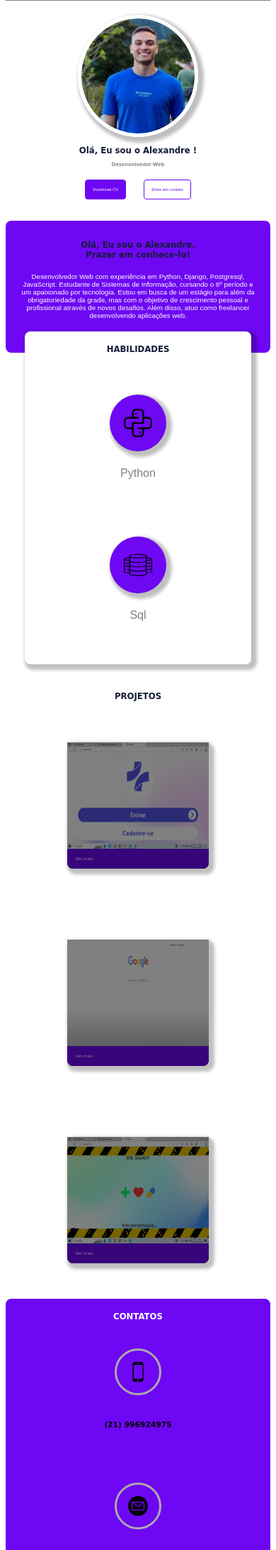
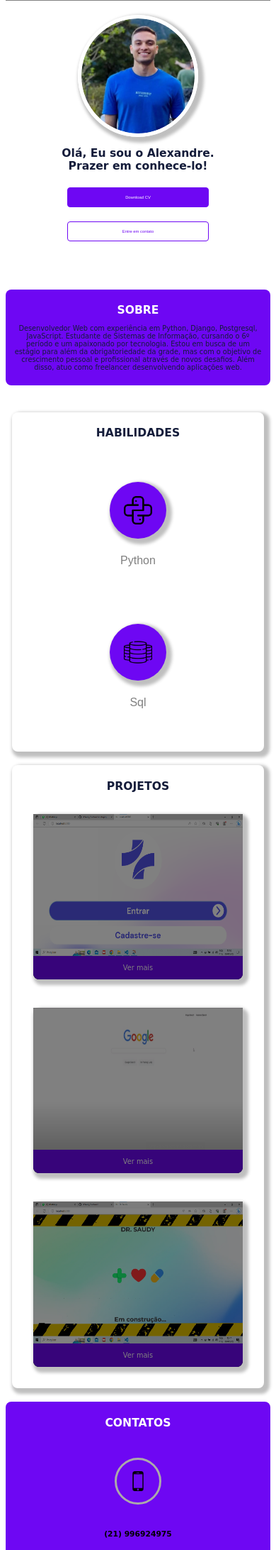
Before and after one commit to alexandrecruzdev/portfolio_dev, a Django app: page / in a window 390 px wide. Shown: the part 56-2240 px from the top of the page at 71% size. Run offline with Django 4.2, Linux system fonts and the light colour scheme; data comes from the database, SQL or seed files in the repository; some web fonts are replaced.

Commit message:
ajuste responsividade

```diff
--- a/portfolio/portfolio_app/static/css/style.css
+++ b/portfolio/portfolio_app/static/css/style.css
@@ -71,6 +71,7 @@ margin:10px;
     border: 1px solid white;
     border-radius:8px;
     max-width: 300px;
+    color:#141C3A
 }
 
 #menu_container ul li:hover {
@@ -86,19 +87,27 @@ margin:10px;
 }
 
 h1 {
-    font-size:3vw;
+    font-size:4vw;
     color:#141C3A;
 
 }
 h2 {
-    font-size:2.5vw;
+    font-size:3.5vw;
     font-weight: thin;
+    color:#141C3A;
+
 }
+
+p {
+    color:#141C3A;
+    font-size:1.5vw;
+
+}
+
 h3 {
-    color:gray;
     font-weight: thin;
-
-    font-size:2vw;
+    color:#141C3A;
+    font-size:3vw;
     font-weight: thin;
     font-family: Arial, Helvetica, sans-serif;
 }
@@ -135,6 +144,8 @@ h3 {
     font-size: 1.5vw;
     transition: 0.1s;
     margin: 10px;
+    width: 200px;
+
 }
 
 .btn_vazio {
@@ -146,6 +157,7 @@ h3 {
     font-size: 1.5vw;
     transition: 0.1s;
     margin: 10px;
+    width: 200px;
 
 
 }
@@ -157,7 +169,7 @@ h3 {
     border-bottom-right-radius: 8px;
     color:white;
     padding: 10px;
-    font-size: 1.5vw;
+    font-size: 2.5vw;
 
 }
 
@@ -169,7 +181,7 @@ h3 {
     border-bottom-right-radius: 8px;
     color:white;
     padding: 10px;
-    font-size: 1.5vw;
+    font-size: 2.5vw;
 
 }
 
@@ -220,9 +232,8 @@ h3 {
 
 #container_habilidades {
     position: relative;
-    width: 80%;
+    width: 90%;
     margin: auto;
-    top: -30px;
     background: #FFFFFF;
     box-shadow: 4px 4px 4px 4px rgba(0, 0, 0, 0.25);
     border-radius: 8px;
@@ -288,27 +299,25 @@ justify-items: center;
 }
 
 #container_projetos {
-    display: flex;
-    flex-direction: column;
-    align-items: center;
-    justify-items:center;
-    justify-content: center;
+    position: relative;
+    width: 90%;
+    margin: auto;
+    background: #FFFFFF;
+    box-shadow: 4px 4px 4px 4px rgba(0, 0, 0, 0.25);
+    border-radius: 8px;
+    text-align: center;
+    padding: 10px;
+
 }
 
 .container_projeto_window {
-display: flex;
-justify-items: center;
-justify-content: center;
-align-items: center;
-max-width: 80%;
-flex-wrap: wrap;
+   display: flex;
+   flex-wrap: wrap;
+   justify-content: center;
 }
 
 .projeto_window {
-    margin:10px;
-    /* width: 298px;
-    height: 150px; */
-    /* border:4px solid #141C3A; */
+    margin:20px;
     background: #141C3A;
     display: flex;
     flex-direction: column;
@@ -316,14 +325,12 @@ flex-wrap: wrap;
     box-shadow: 4px 4px 4px 4px rgba(0, 0, 0, 0.25);
     filter: brightness(50%);
     transition: 0.1s;
-    margin:50px;
-    max-width: 90%;
 
 
 }
 
 .projeto_window:hover {
-    margin:10px;
+    margin:20px;
     /* width: 298px;
     height: 150px; */
     /* border:4px solid #141C3A; */
@@ -334,8 +341,6 @@ flex-wrap: wrap;
     box-shadow: 4px 4px 4px 4px rgba(0, 0, 0, 0.25);
     filter: brightness(100%);
     transform: scale(1.1);
-    margin:50px;
-    max-width: 90%;
 
 
 }
@@ -364,6 +369,7 @@ margin: 10px;
     text-align: center;
     padding: 10px;
     border-radius: 8px;
+    justify-content: center;
 
 }
 
--- a/portfolio/portfolio_app/templates/index.html
+++ b/portfolio/portfolio_app/templates/index.html
@@ -40,8 +40,7 @@
     <div id="home_container">
         <div id="perfil">
             <img src="{% static 'img/me.png' %}" style="border:5px solid white; border-radius: 50%;box-shadow: 4px 4px 4px 4px rgba(0, 0, 0, 0.25);">
-            <h1>Olá, Eu sou o Alexandre !</h1>
-            <h3>Desenvolvedor Web</h3>
+            <h1>Olá, Eu sou o Alexandre. <br> Prazer em conhece-lo!</h1>
         </div>
         <div id="container_button">
             <a href="../static/img/Alexandre Cruz - Currículo.pdf" download>
@@ -52,16 +51,20 @@
             </a>
         </div>
     </div>
+    <br><br>
+    <div id="container_contatos">
+        <h1 style="color:white;">SOBRE</h1>
 
-    <div id="container_sobre">
-        <h1>Olá, Eu sou o Alexandre. <br> Prazer em conhece-lo!</h1>
-        <p>Desenvolvedor Web com experiência em Python, Django, Postgresql, JavaScript.
+        <p style="font-size: 2.5vw;">Desenvolvedor Web com experiência em Python, Django, Postgresql, JavaScript.
             Estudante de Sistemas de Informação, cursando o 6º período e um apaixonado por tecnologia.
             Estou em busca de um estágio para além da obrigatoriedade da grade,
             mas com o objetivo de crescimento pessoal e profissional através de novos desafios.
             Além disso, atuo como freelancer desenvolvendo aplicações web.
             </p>
+
+
     </div>
+    <br><br>
     <div id="container_habilidades">
         <h1>HABILIDADES</h1>
         <div class="container_cards">
@@ -76,19 +79,19 @@
             {% endfor %}
         </div>
     </div>
-
+<br>
     <div id="container_projetos">
         <h1>PROJETOS</h1>
-        {% for projeto in projetos %}
         <div class="container_projeto_window">
-            <div class="projeto_window" >
-                <img src="../../media/{{projeto.imagem}}" width="298px" height="150px">
-                <a href="{{projeto.url}}" class="btn_cheio_projeto_window">Ver mais</a>
-            </div>
+            {% for projeto in projetos %}
+                <div class="projeto_window" >
+                    <img src="../../media/{{projeto.imagem}}" width="498vw" height="200vw">
+                    <a href="{{projeto.url}}" class="btn_cheio_projeto_window">Ver mais</a>
+                </div>
+            {% endfor %}
         </div>
-        {% endfor %}
     </div>
-
+<br>
     <div id="container_contatos">
         <h1 style="color:white;">CONTATOS</h1>
         <div class="circles_center">
```
